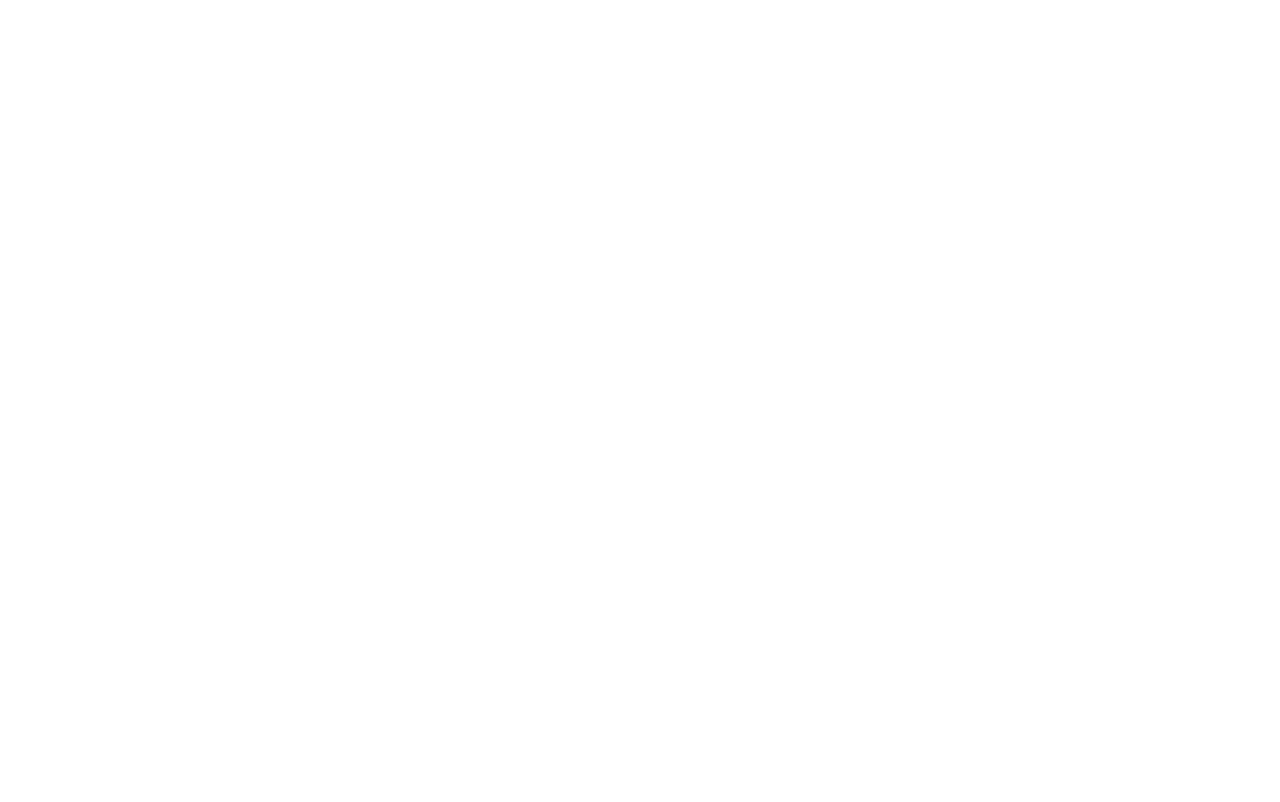
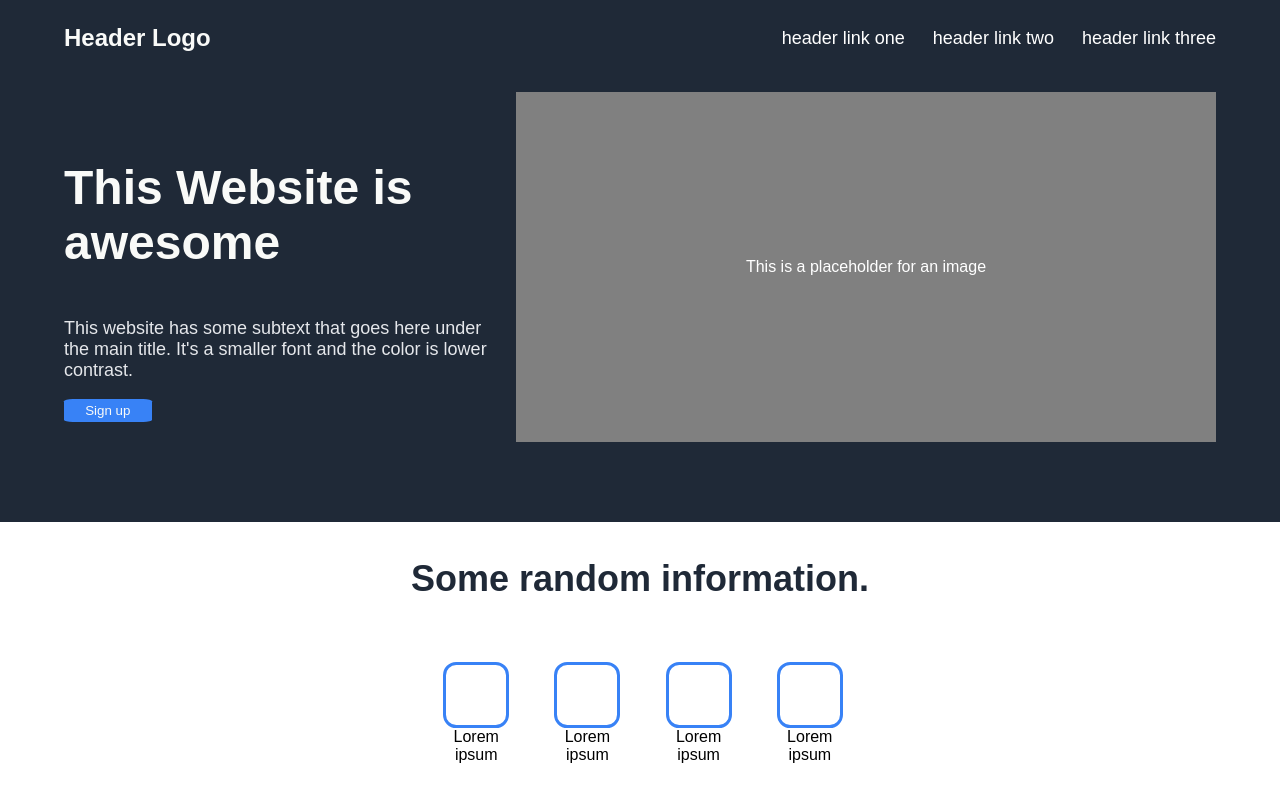
Before and after one commit to tiza-develops/odin-landing-page, a plain HTML site: page index.html in a window 1280 px wide. Drawn offline with Linux system fonts and the light colour scheme.

Commit message:
I make the header of the page
I did the complete header flawlessly. Also completed the random images with subtexts section.

```diff
--- a/index.html
+++ b/index.html
@@ -3,8 +3,48 @@
 <head>
     <meta charset="UTF-8">
     <title>Landing Page</title>
+    <link rel="stylesheet" href="./style.css">
 </head>
 <body>
-
+    <div class="header">
+        <div class="top-page">
+            <p class="logo">Header Logo</p>
+            <ul class ="header-links">
+                <li>header link one</li>
+                <li>header link two</li>
+                <li>header link three</li>
+            </ul>
+        </div>
+        <div class="site-info">
+            <div class="left-site-info">
+                <p class="hero-main">This Website is awesome</p>
+                <p class="hero">This website has some subtext that goes here under the main title. It's a smaller font and the color is lower contrast.</p>
+                <button class="sign-up">Sign up</button>
+            </div>
+            <div class="right-site-info">
+                <p class="image-placeholder">This is a placeholder for an image</p>
+            </div>
+        </div>
+    </div>
+    <div class="content">
+        <p class="information-header-text">Some random information.</p>
+        <ul class="random-information">
+            <ul class ="image-and-subtext-container">
+                <li class="random-image"></li>
+                <li class="subtext">Lorem ipsum</li>
+            </ul>
+            <ul class ="image-and-subtext-container">
+                <li class="random-image"></li>
+                <li class="subtext">Lorem ipsum</li>
+            </ul>
+            <ul class ="image-and-subtext-container">
+                <li class="random-image"></li>
+                <li class="subtext">Lorem ipsum</li>
+            </ul>
+            <ul class ="image-and-subtext-container">
+                <li class="random-image"></li>
+                <li class="subtext">Lorem ipsum</li>
+            </ul>
+    </div>
 </body>
 </html>
--- /dev/null
+++ b/style.css
@@ -0,0 +1,104 @@
+body {
+    margin: 0;
+    font-family: sans-serif;
+}
+li {
+    list-style-type: none;
+}
+
+.header {
+    background-color: #1F2937;
+    color: white;
+    padding: 0 5%;
+    padding-bottom: 05%;
+}
+
+.top-page {
+    display: flex;
+    justify-content: space-between;
+    align-items: center;
+}
+
+.logo {
+    font-size: 24px;
+    color: #F9FAF8;
+    font-weight: bold;
+}
+
+.header-links {
+    font-size: 18px;
+    color: E5E7EB;
+    display: flex;
+    justify-content: space-around;
+    gap: 28px;
+}
+
+.site-info {
+    display: flex;
+    justify-content: space-around;
+    align-items: center;
+    gap: 28px;
+}
+
+.hero-main {
+    font-size: 48px;
+    font-weight: bolder;
+    color: #F9FAF8;
+}
+
+.hero {
+    font-size: 18px;
+    color: #E5E7EB;
+}
+
+.sign-up {
+    padding: 1% 5%;
+    background-color: #3882F6;
+    border-width: 0;
+    color: #F9FAF8;
+    border-radius: 10%;
+}
+
+.image-placeholder {
+    display: flex;
+    align-items: center;
+    justify-content: center;
+    padding: 50px;
+    background-color: grey;
+    width: 600px;
+    height: 250px;
+}
+
+.information-header-text {
+    color: #1F2937;
+    text-align: center;
+    font-weight: bolder;
+    font-size: 36px;
+}
+
+.random-information {
+    padding: 0;
+    display: flex;
+    justify-content: center;
+}
+
+.image-and-subtext-container {
+    padding: 0;
+    padding: 2%;
+    width: 60px;
+    display: flex;
+    flex-direction: column;
+    flex-wrap: wrap;
+    align-items: center;
+    text-align: center;
+}
+
+.random-image {
+    width: 60px;
+    height: 60px;
+    border-style: solid;
+    border-color: #3882F6;
+    border-radius: 20%;
+    justify-content: center;
+    align-items: center;
+}
```
